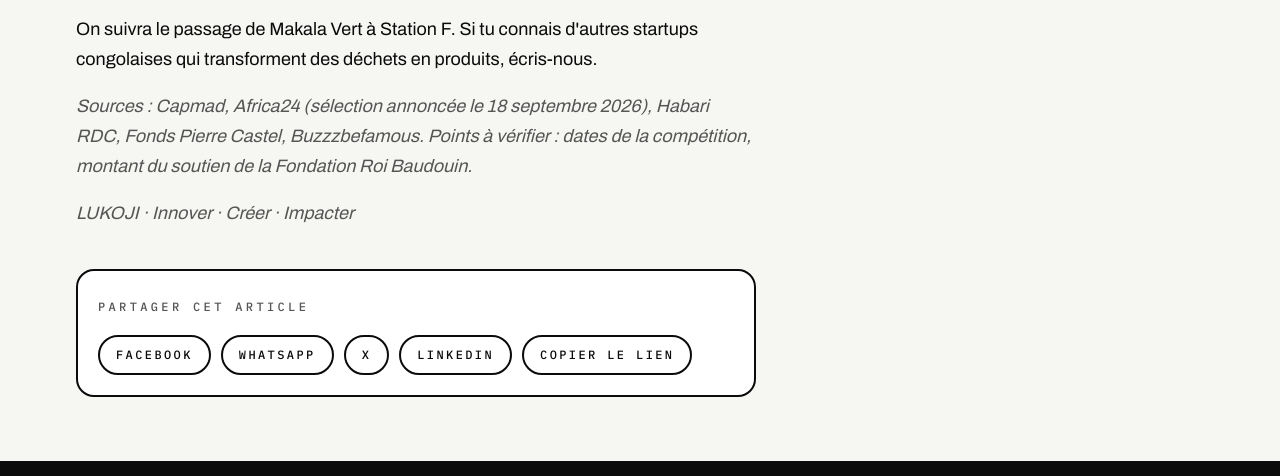
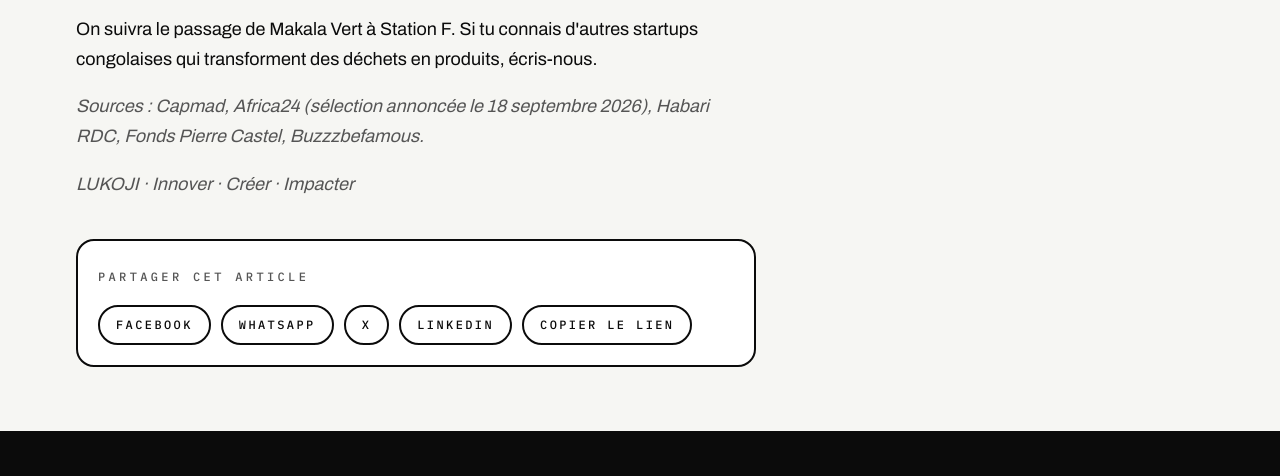
Before and after one commit to lukojisimon00-spec/lukoji-blog, a plain HTML site: page articles/makala-vert-la-startup-de-lubumbashi-qui-fait-du-charbon-avec-des.html in a window 1280 px wide. Shown: the part 2473-2949 px from the top of the page. Drawn offline with Linux system fonts and the light colour scheme.

Commit message:
Retire les notes internes « Points à vérifier » des articles
Co-Authored-By: Claude Opus 5.5 <noreply@anthropic.com>
Claude-Session: https://claude.ai/code/session_013fBNLTi2PUUHY3kyVg4ZYG

```diff
--- a/articles/makala-vert-la-startup-de-lubumbashi-qui-fait-du-charbon-avec-des.html
+++ b/articles/makala-vert-la-startup-de-lubumbashi-qui-fait-du-charbon-avec-des.html
@@ -54,7 +54,7 @@
 
 <p>On suivra le passage de Makala Vert à Station F. Si tu connais d'autres startups congolaises qui transforment des déchets en produits, écris-nous.</p>
 
-<p><em>Sources : Capmad, Africa24 (sélection annoncée le 18 septembre 2026), Habari RDC, Fonds Pierre Castel, Buzzzbefamous. Points à vérifier : dates de la compétition, montant du soutien de la Fondation Roi Baudouin.</em></p>
+<p><em>Sources : Capmad, Africa24 (sélection annoncée le 18 septembre 2026), Habari RDC, Fonds Pierre Castel, Buzzzbefamous.</em></p>
 <p><em>LUKOJI · Innover · Créer · Impacter</em></p>
   <section class="partage" data-url="https://lukojisimon00-spec.github.io/lukoji-blog/articles/makala-vert-la-startup-de-lubumbashi-qui-fait-du-charbon-avec-des.html" data-titre="Makala Vert : la startup de Lubumbashi qui fait du charbon avec des déchets part à Station F" aria-label="Partager">
    <span class="etiquette">Partager cet article</span>
```
Also changed, not shown: articles/kongo-central-57-pme-s-unissent-pour-transporter-leurs-marchandises.html (+1 -1 lines).
